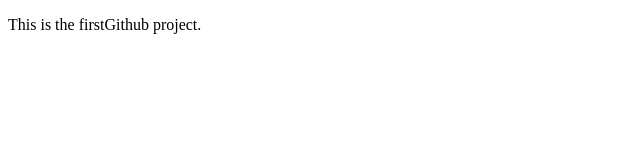
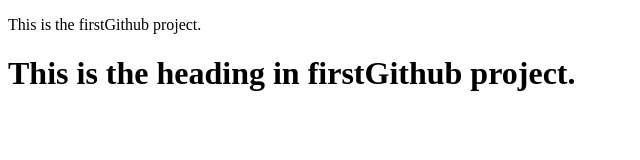
Before and after one commit to Prabhat1998kumar-yadav/firstGithub, a plain HTML site: page index.html in a window 1280 px wide. Shown: the whole page, without its empty margins (0-640 px from the left). Drawn offline with Linux system fonts and the light colour scheme.

Commit message:
Update index.html
add h1 tag in line 9

```diff
--- a/index.html
+++ b/index.html
@@ -6,5 +6,6 @@
     <title>Animation</title>
 <body>
    <p>This is the firstGithub project.</p>
+    <h1>This is the heading in firstGithub project.</h1>
 </body>
 </html>
```
